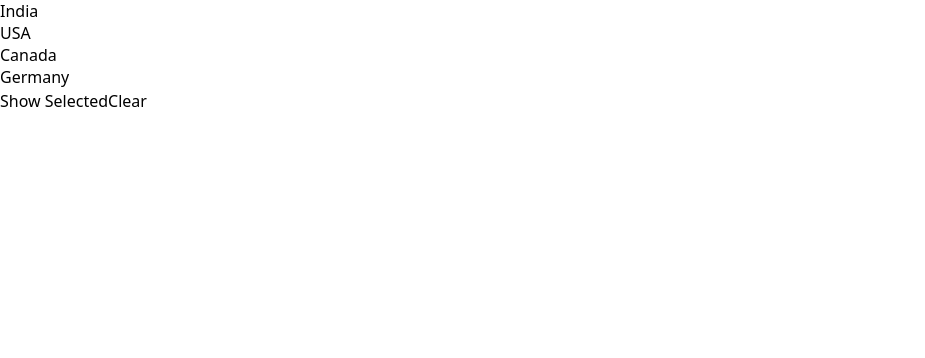
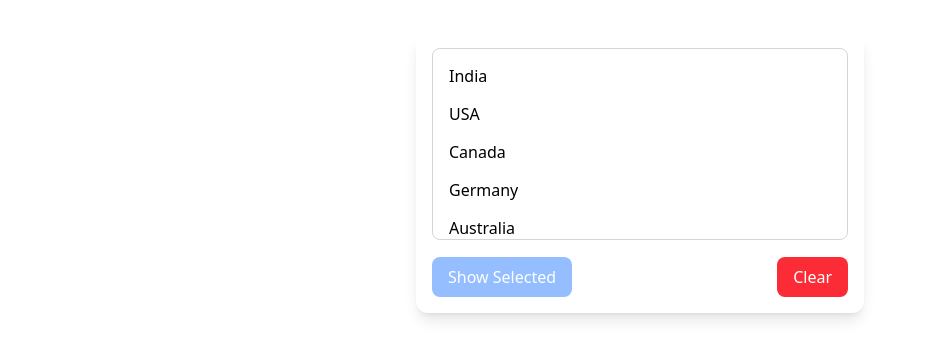
Before and after one commit to PraneethBunny123/All-App, a React (Vite) app: page / in a window 1280 px wide. Shown: the top 358 px of the page, without its empty margins (0-925 px from the left). Built offline with nearby package versions, Linux system fonts and the light colour scheme.

Commit message:
Added styles

```diff
--- a/src/project-apps/Dropdown/MultiSelectDropdown.jsx
+++ b/src/project-apps/Dropdown/MultiSelectDropdown.jsx
@@ -8,24 +8,29 @@ export default function MultiSelectDropdown() {
 
     function handleSelectOption(e) {
         const newArray = Array.from(e.target.selectedOptions).map(option => option.value)
-        setSelectedCountries(prev => [...prev, ...newArray])
+        setSelectedCountries()
     }
 
 
 
     return (
-        <div>
-            <select disabled={showSelected} multiple onChange={handleSelectOption}>
+        <div className="max-w-md mx-auto mt-8 p-4 bg-white shadow-lg rounded-xl space-y-4">
+            <select
+                disabled={showSelected}
+                multiple
+                onChange={handleSelectOption}
+                className="w-full h-48 p-2 border border-gray-300 rounded-lg focus:outline-none focus:ring-2 focus:ring-blue-500"
+                >
                 {COUNTRIES.map(country => (
-                    <option key={country}>{country}</option>
+                    <option  className="p-2" key={country}>{country}</option>
                 ))}
             </select>
-            <div>
-                <button disabled={selectedCountries.length === 0} onClick={() => setShowSelected(true)}>Show Selected</button>
-                <button onClick={() => {setShowSelected(false); setSelectedCountries([])}}>Clear</button>
+            <div className="flex justify-between">
+                <button className="px-4 py-2 bg-blue-500 text-white rounded-lg hover:bg-blue-600 disabled:opacity-50" disabled={selectedCountries.length === 0} onClick={() => setShowSelected(true)}>Show Selected</button>
+                <button className="px-4 py-2 bg-red-500 text-white rounded-lg hover:bg-red-600" onClick={() => {setShowSelected(false); setSelectedCountries([])}}>Clear</button>
             </div>
             {showSelected &&
-            <ul>
+            <ul className="list-disc list-inside text-gray-700">
                 {selectedCountries.map(country => (
                     <li key={country}>{country}</li>
                 ))}
```
